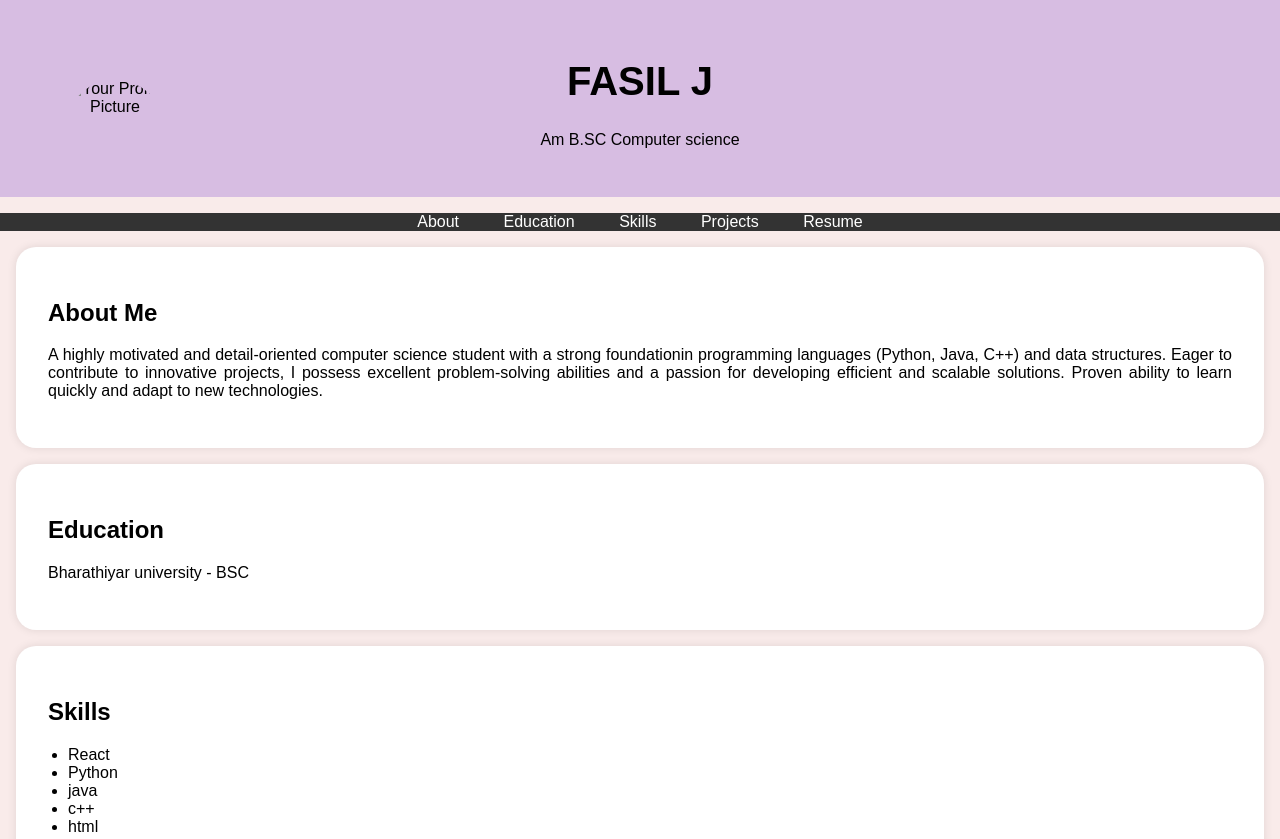
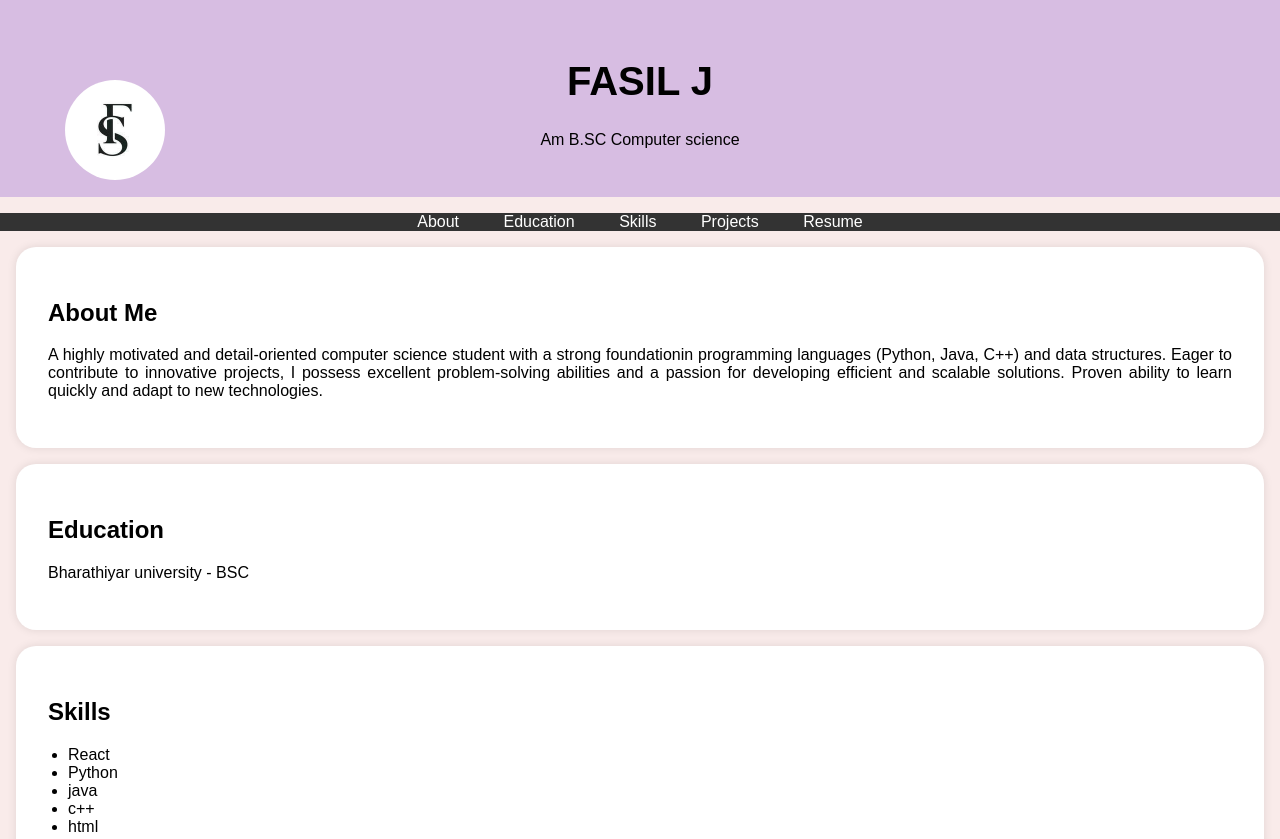
Before and after one commit to Fasil009/Html, a plain HTML site: page index.html in a window 1280 px wide. Shown: the top 839 px of the page. Drawn offline with Linux system fonts and the light colour scheme.

Commit message:
Update index.html

```diff
--- a/index.html
+++ b/index.html
@@ -99,7 +99,7 @@
     <header>
         <div class="header-content">
             <!-- Add your profile picture here -->
-            <img src="passport photo.jpg" alt="Your Profile Picture" class="profile-picture">
+            <img src="fs.jpeg" alt="Your Profile Picture" class="profile-picture">
             <h1>FASIL J</h1>
             <p>Am B.SC Computer science </p>
         </div>
```
